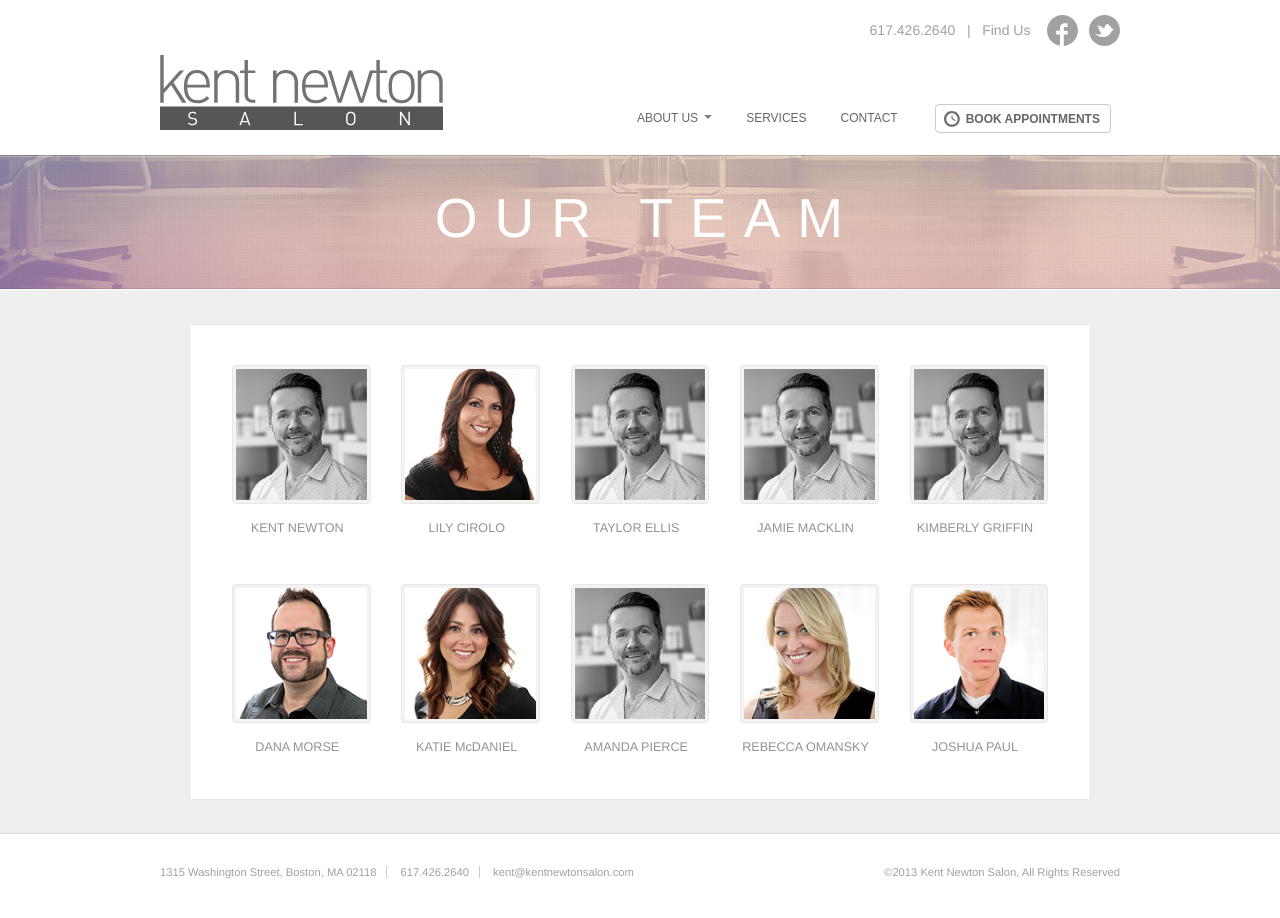
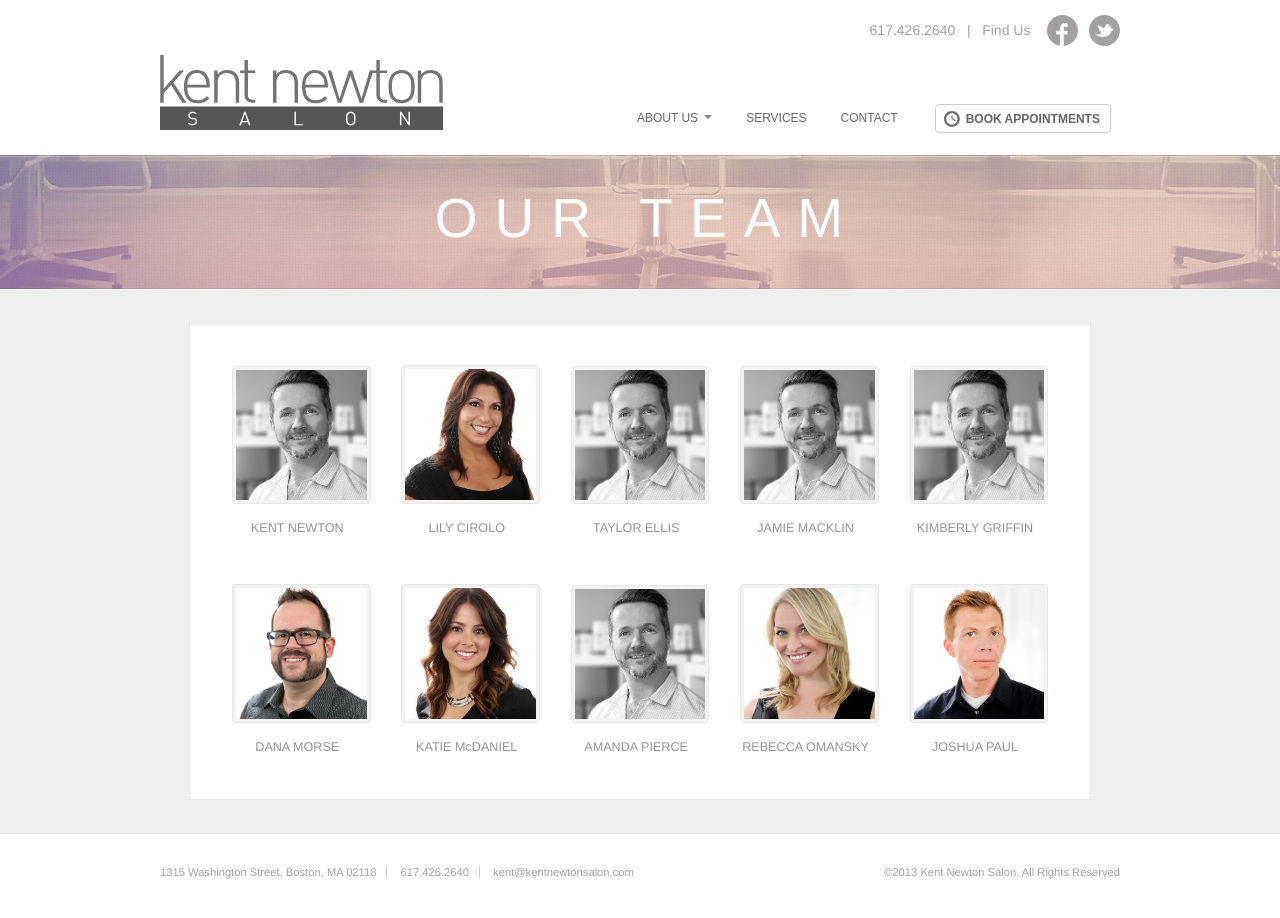
Before and after one commit to knsnewsite/knsnewsite.github.io, a Jekyll site: the page built from team/index.html, in a window 1280 px wide. Built offline with Jekyll 4.4.1, drawn with Linux system fonts in a browser that asks for light colours.

Commit message:
site updates

```diff
--- a/css/less/core.less
+++ b/css/less/core.less
@@ -1135,6 +1135,11 @@ footer {
 			margin-left:0;
 		}
 	}
+	#header.stylist h1.title-head {
+		font-size:2.2em;
+		margin-top:0.6em;
+		letter-spacing: 2px;
+	}
 	#stylists .stylist-pics {
 		width:auto;
 		.stylist {
--- a/team/index.html
+++ b/team/index.html
@@ -18,69 +18,61 @@ layout: main
 		<section class="stylist-pics">
 			<div class="stylist">
 				<a href="../team/kent-newton/" title="Kent Newton" alt="Kent Newton">
-				<img src="../images/team/kn-th.jpg">
+				<img src="../images/team/kn-full.jpg">
 				<p>Kent Newton</p>
 				</a>
 			</div>
 			<div class="stylist">
 				<a href="../team/lily-cirolo/" title="Kent Newton" alt="Kent Newton">
-				<img src="../images/team/lc-th.jpg">
+				<img src="../images/team/lc-full.jpg">
 				<p>Lily Cirolo</p>
 				</a>
 			</div>
-			<!--Rodin
-			<div class="stylist">
-				<a href="../team/rodin-cole/" title="Kent Newton" alt="Kent Newton">
-				<img src="../images/team/rc-th.jpg">
-				<p>Rodin Cole</p>
-				</a>
-			</div>
-			-->
 			<div class="stylist">
 				<a href="../team/taylor-ellis/" title="Kent Newton" alt="Kent Newton">
-				<img src="../images/team/kn-th.jpg">
+				<img src="../images/team/kn-full.jpg">
 				<p>Taylor Ellis</p>
 				</a>
 			</div>
 			<div class="stylist">
 				<a href="../team/jamie-macklin/" title="Kent Newton" alt="Kent Newton">
-				<img src="../images/team/kn-th.jpg">
+				<img src="../images/team/kn-full.jpg">
 				<p>Jamie Macklin</p>
 				</a>
 			</div>
 			<div class="stylist">
 				<a href="../team/kimberly-griffin/" title="Kent Newton" alt="Kent Newton">
-				<img src="../images/team/kn-th.jpg">
+				<img src="../images/team/kn-full.jpg">
 				<p>Kimberly Griffin</p>
 				</a>
 			</div>
 			<div class="stylist">
 				<a href="../team/dana-morse/" title="Kent Newton" alt="Kent Newton">
-				<img src="../images/team/dm-th.jpg">
+				<img src="../images/team/dm-full.jpg">
 				<p>Dana Morse</p>
 				</a>
 			</div>
 			<div class="stylist">
 				<a href="../team/katie-mcdaniel/" title="Kent Newton" alt="Kent Newton">
-				<img src="../images/team/km-th2.jpg">
+				<img src="../images/team/km-full2.jpg">
 				<p>Katie M<span style="text-transform:none;">c</span>Daniel</p>
 				</a>
 			</div>
 			<div class="stylist">
 				<a href="../team/amanda-pierce/" title="Kent Newton" alt="Kent Newton">
-				<img src="../images/team/kn-th.jpg">
+				<img src="../images/team/kn-full.jpg">
 				<p>Amanda Pierce</p>
 				</a>
 			</div>
 			<div class="stylist">
 				<a href="../team/rebecca-omansky/" title="Kent Newton" alt="Kent Newton">
-				<img src="../images/team/ro-th.jpg">
+				<img src="../images/team/ro-full.jpg">
 				<p>Rebecca Omansky</p>
 				</a>
 			</div>
 			<div class="stylist">
 				<a href="../team/joshua-paul/" title="Kent Newton" alt="Kent Newton">
-				<img src="../images/team/jp-th.jpg">
+				<img src="../images/team/jp-full.jpg">
 				<p>Joshua Paul</p>
 				</a>
 			</div>
```
Also changed, not shown: css/launch.css, 3 other files.
